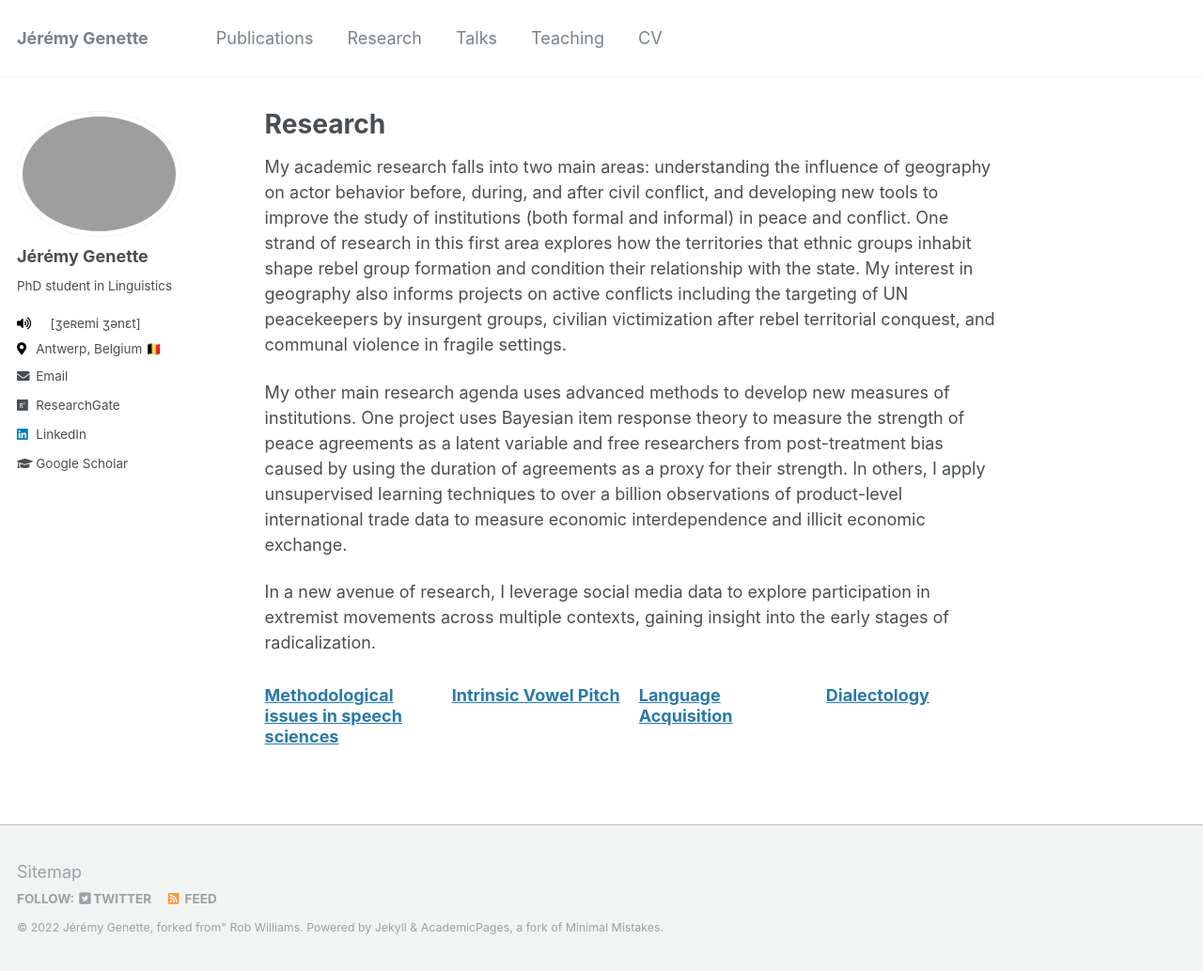
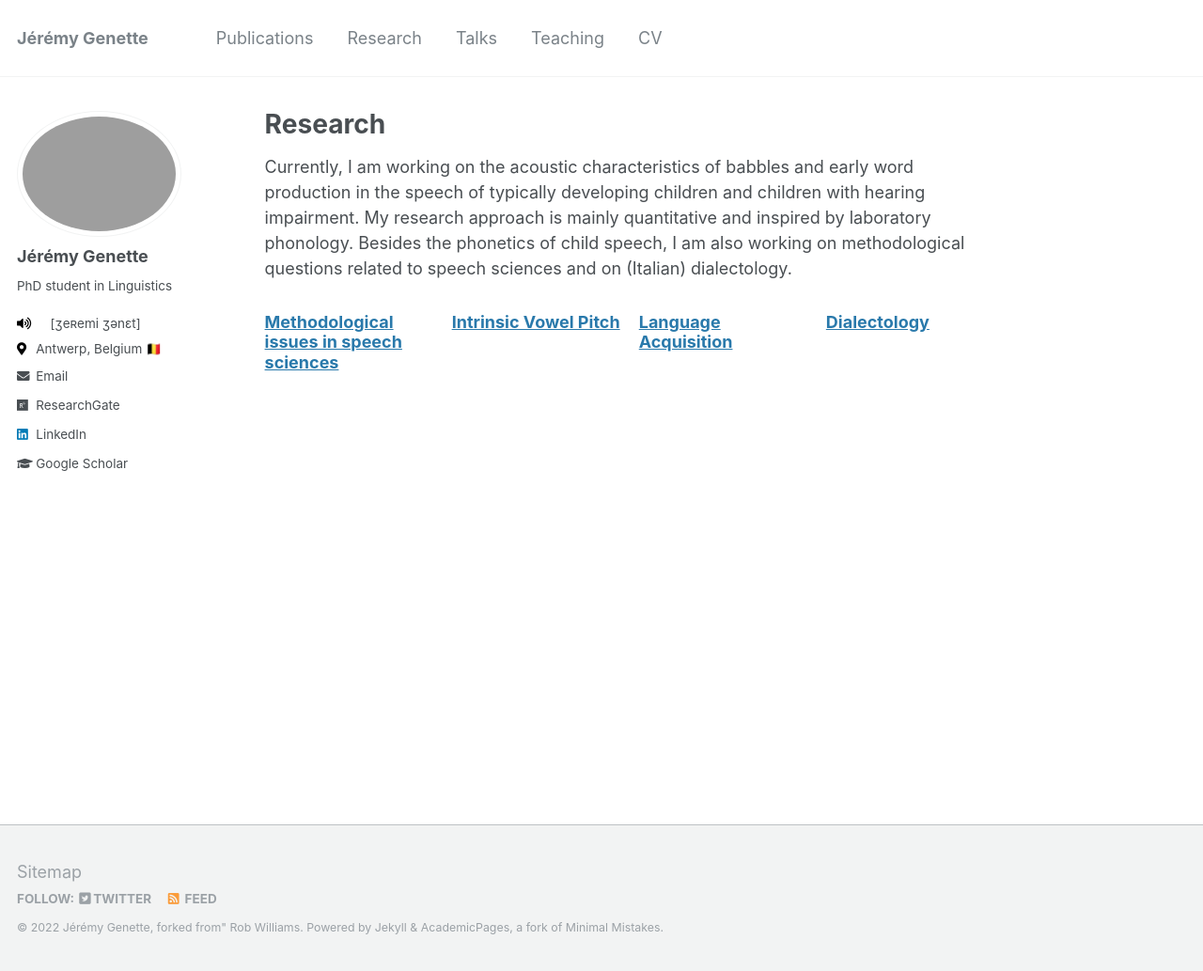
Before and after one commit to jgenette/jgenette.github.io, a Jekyll site: the page built from _pages/research.md, in a window 1280 px wide and 1033 px high. Shown: the whole window at 94% size. Built offline with Jekyll 4.4.1, drawn with Linux system fonts in a browser that asks for light colours.

Commit message:
Update research.md

```diff
--- a/_pages/research.md
+++ b/_pages/research.md
@@ -7,27 +7,7 @@ header:
   og_image: "research/ecdf.png"
 ---
 
-My academic research falls into two main areas: understanding the influence of
-geography on actor behavior before, during, and after civil conflict, and
-developing new tools to improve the study of institutions (both formal and
-informal) in peace and conflict. One strand of research in this first area
-explores how the territories that ethnic groups inhabit shape rebel group
-formation and condition their relationship with the state. My interest in
-geography also informs projects on active conflicts including the targeting of
-UN peacekeepers by insurgent groups, civilian victimization after rebel
-territorial conquest, and communal violence in fragile settings.
-
-My other main research agenda uses advanced methods to develop new measures of
-institutions. One project uses Bayesian item response theory to measure the
-strength of peace agreements as a latent variable and free researchers from
-post-treatment bias caused by using the duration of agreements as a proxy for
-their strength. In others, I apply unsupervised learning techniques to over a
-billion observations of product-level international trade data to measure
-economic interdependence and illicit economic exchange.
-
-In a new avenue of research, I leverage social media data to explore
-participation in extremist movements across multiple contexts, gaining insight
-into the early stages of radicalization.
+Currently, I am working on the acoustic characteristics of babbles and early word production in the speech of typically developing children and children with hearing impairment. My research approach is mainly quantitative and inspired by laboratory phonology. Besides the phonetics of child speech, I am also working on methodological questions related to speech sciences and on (Italian) dialectology.
 
 <nbsp>
 
```
